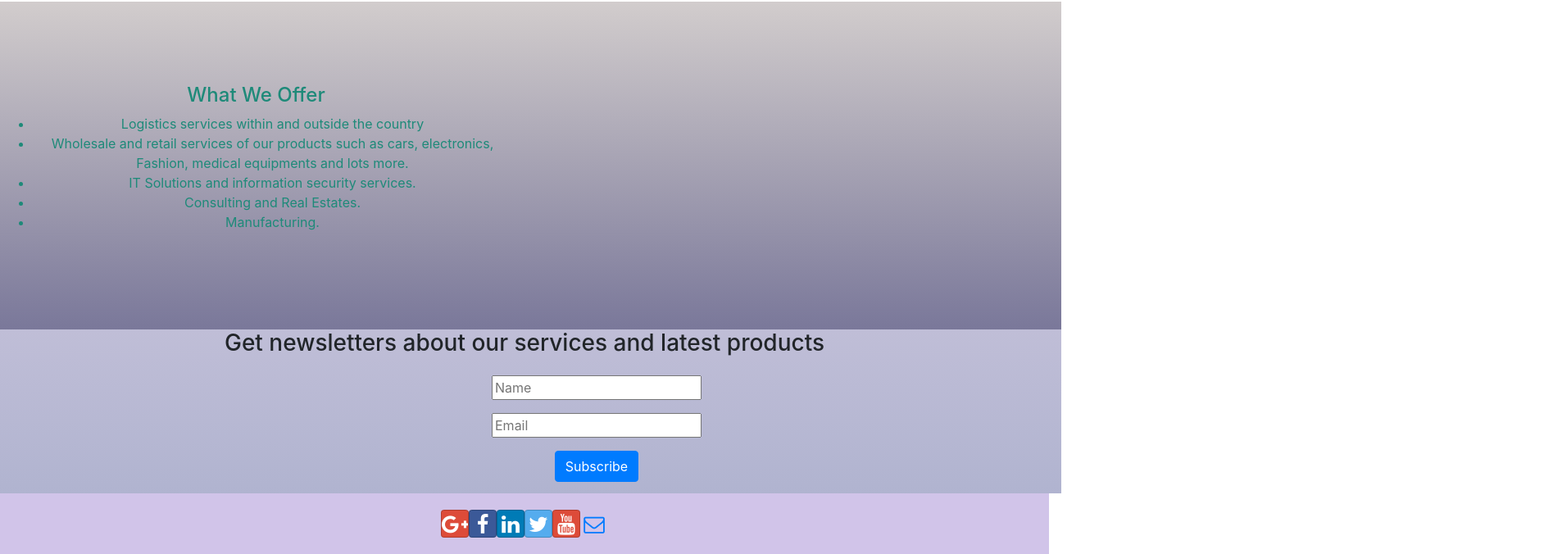
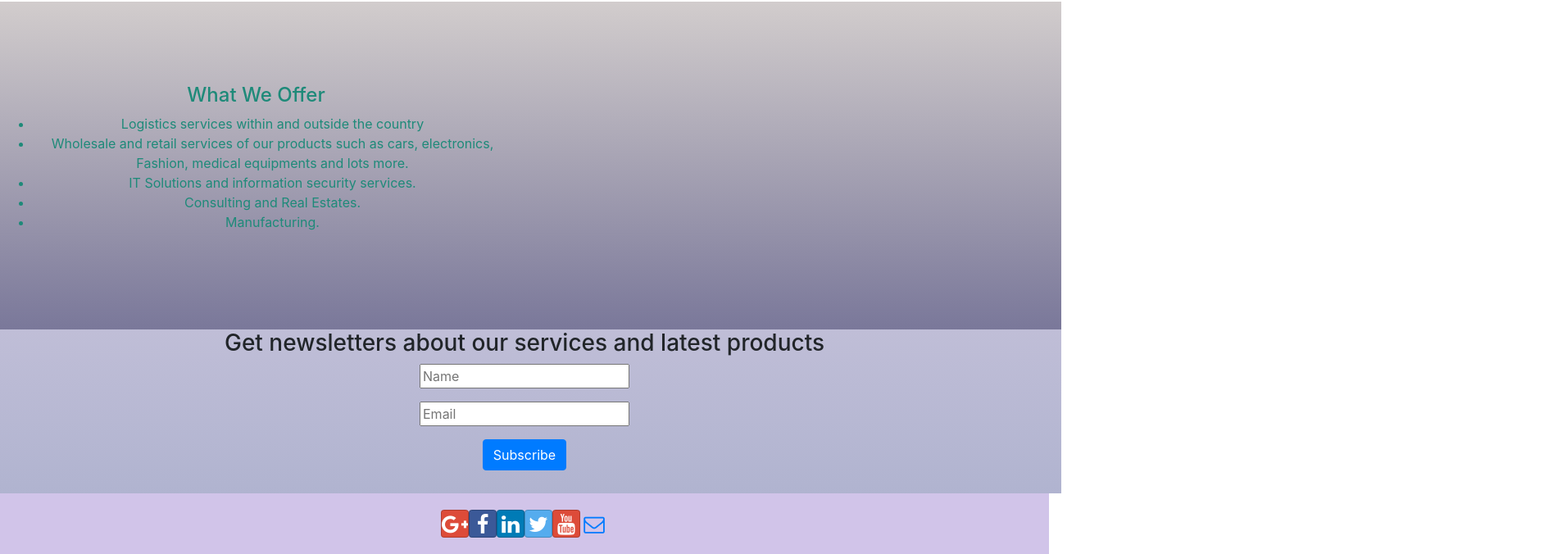
Before and after one commit to stanregie105/cjm, a React (Create React App) app in the folder client/: page / in a window 1280 px wide. Shown: the part 140-816 px from the top of the page at 82% size, 1895 px wide, since content can reach past the window. Built offline with nearby package versions, Linux system fonts and the light colour scheme; no server answers.

Commit message:
homepage tweak

```diff
--- a/client/src/components/homepage/homepage.component.jsx
+++ b/client/src/components/homepage/homepage.component.jsx
@@ -51,8 +51,8 @@ const HomePage =({addTalk})=> {
     <div className='next-item row'>
     <div className="col-12">
                     <h3>Get newsletters about our services and latest products</h3>
-                </div>
-        <div className="edit-form col-12">
+
+
         <form className="form" onSubmit={onSubmit}>
         <div className="form-group">
           <input
--- a/client/src/components/homepage/homepage.css
+++ b/client/src/components/homepage/homepage.css
@@ -19,12 +19,13 @@
 .mid-term h4{
     color:#f8fda0;
 }
-
+/*
 .edit-form{
     display: flex;
     flex-direction: row;
     margin-left: 600px;
 }
+*/
 
 .next-item{
     background-image: linear-gradient(rgba(10, 3, 100, 0.26),rgba(4, 14, 104, 0.315));
```
